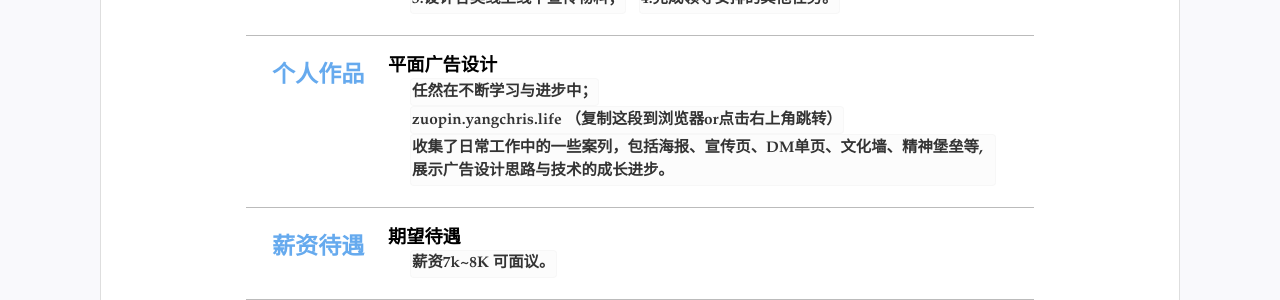
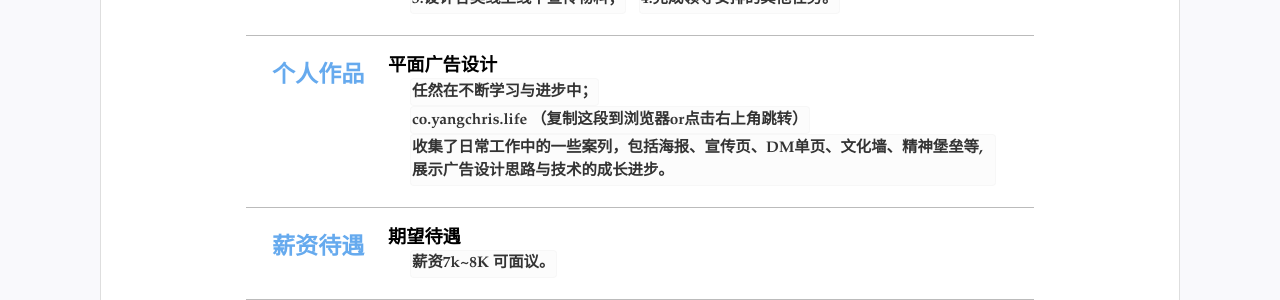
Before and after one commit to yangchris4/resume, a Jekyll site: the page built from index.html, in a window 1280 px wide. Shown: the part 990-1290 px from the top of the page. Built offline with Jekyll 4.4.1, drawn with Linux system fonts in a browser that asks for light colours.

Commit message:
Update resume.yml

```diff
--- a/_data/resume.yml
+++ b/_data/resume.yml
@@ -12,7 +12,7 @@ contact:
   href: 'tel:18962961351'
   icon: 'icons/phone.svg'
 - text: "个人作品集"
-  href: 'https://zuopin.yangchris.life'
+  href: 'https://co.yangchris.life'
   icon: 'icons/web.svg'
   attr: 'target="_blank"'
 main:
@@ -77,7 +77,7 @@ main:
   - title: 平面广告设计
     items:
       - 任然在不断学习与进步中；
-      - zuopin.yangchris.life （复制这段到浏览器or点击右上角跳转）
+      - co.yangchris.life （复制这段到浏览器or点击右上角跳转）
       - 收集了日常工作中的一些案列，包括海报、宣传页、DM单页、文化墙、精神堡垒等,展示广告设计思路与技术的成长进步。
 
 
```
